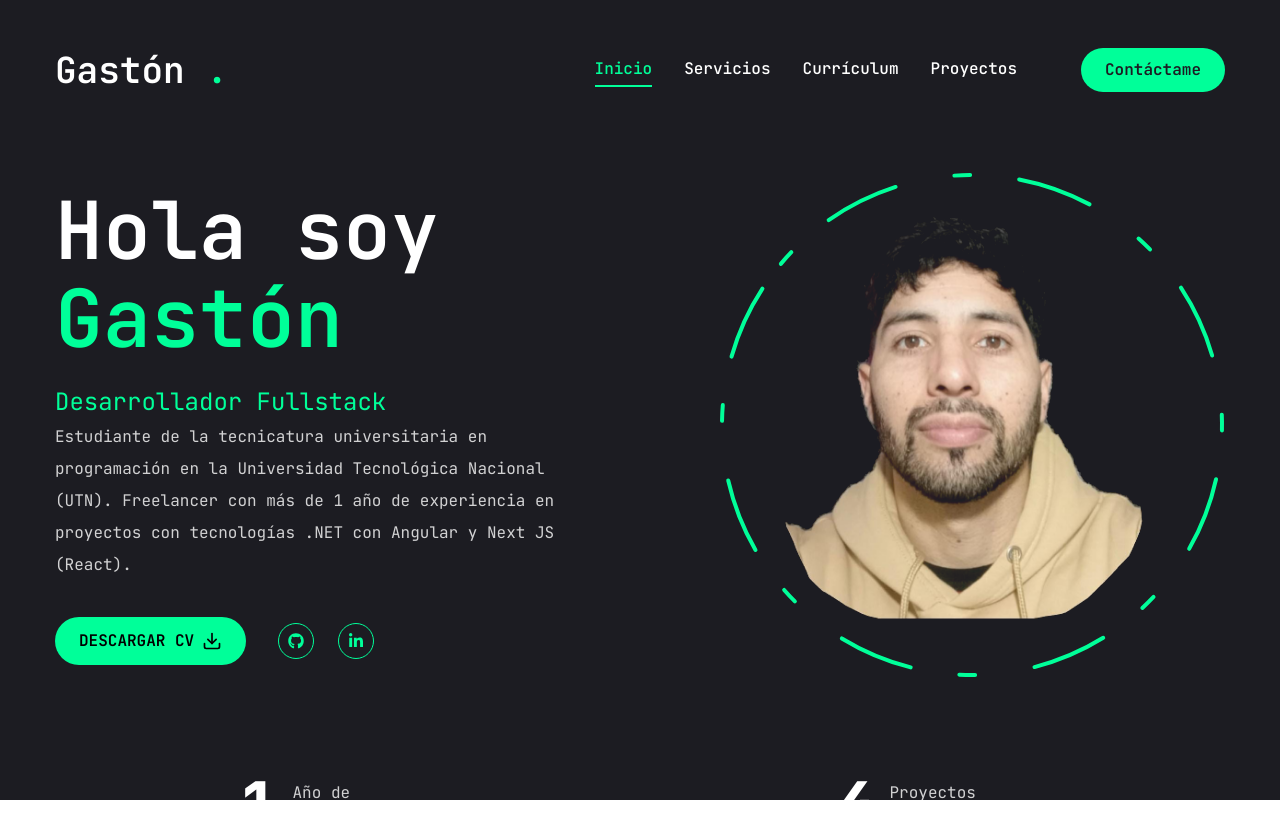
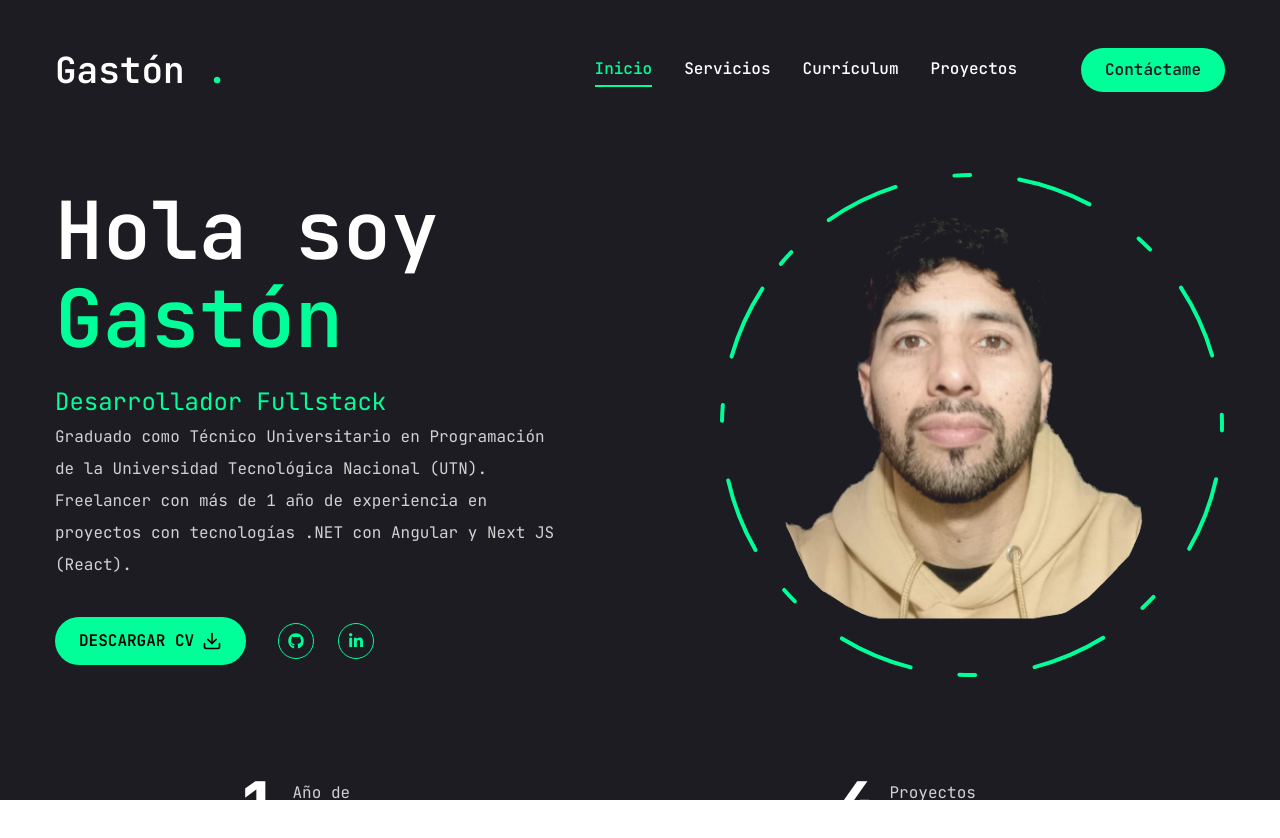
Before and after one commit to lisuben15/portfolio, a Next.js app: page / in a window 1280 px wide. Shown: the top 838 px of the page. Built offline with nearby package versions, Linux system fonts and the light colour scheme.

Commit message:
actualizacion estado academico y cv

```diff
--- a/app/page.jsx
+++ b/app/page.jsx
@@ -60,7 +60,7 @@ const Home = () => {
             </h1>
             <span className="text-2xl text-accent">Desarrollador Fullstack</span>
             <p className="max-w-[500px] mb-9 text-white/80">
-              Estudiante de la tecnicatura universitaria en programación en la Universidad Tecnológica Nacional (UTN). Freelancer con más de 1 año de experiencia en proyectos con tecnologías .NET con Angular y Next JS (React).  </p>
+              Graduado como Técnico Universitario en Programación de la Universidad Tecnológica Nacional (UTN). Freelancer con más de 1 año de experiencia en proyectos con tecnologías .NET con Angular y Next JS (React).  </p>
             <div className="flex flex-col xl:flex-row items-center gap-8">
               <a href="/documento.pdf" download="CV_Garcia_Gaston.pdf"  className="uppercase flex items-center gap-2 bg-[--accent] rounded-full px-6 py-2 text-black font-semibold">
                 <span>Descargar CV</span>
--- a/app/resume/page.jsx
+++ b/app/resume/page.jsx
@@ -56,7 +56,7 @@ const education = {
     {
       institution: "Universidad Tecnológica Nacional",
       degree: "Técnico Universitario en Programación",
-      duration: "2022 - Presente",
+      duration: "2022 - 2024",
     },
   ]
 }
```
Also changed, not shown: 1 other file (tests, documents, lock files or other folders).
